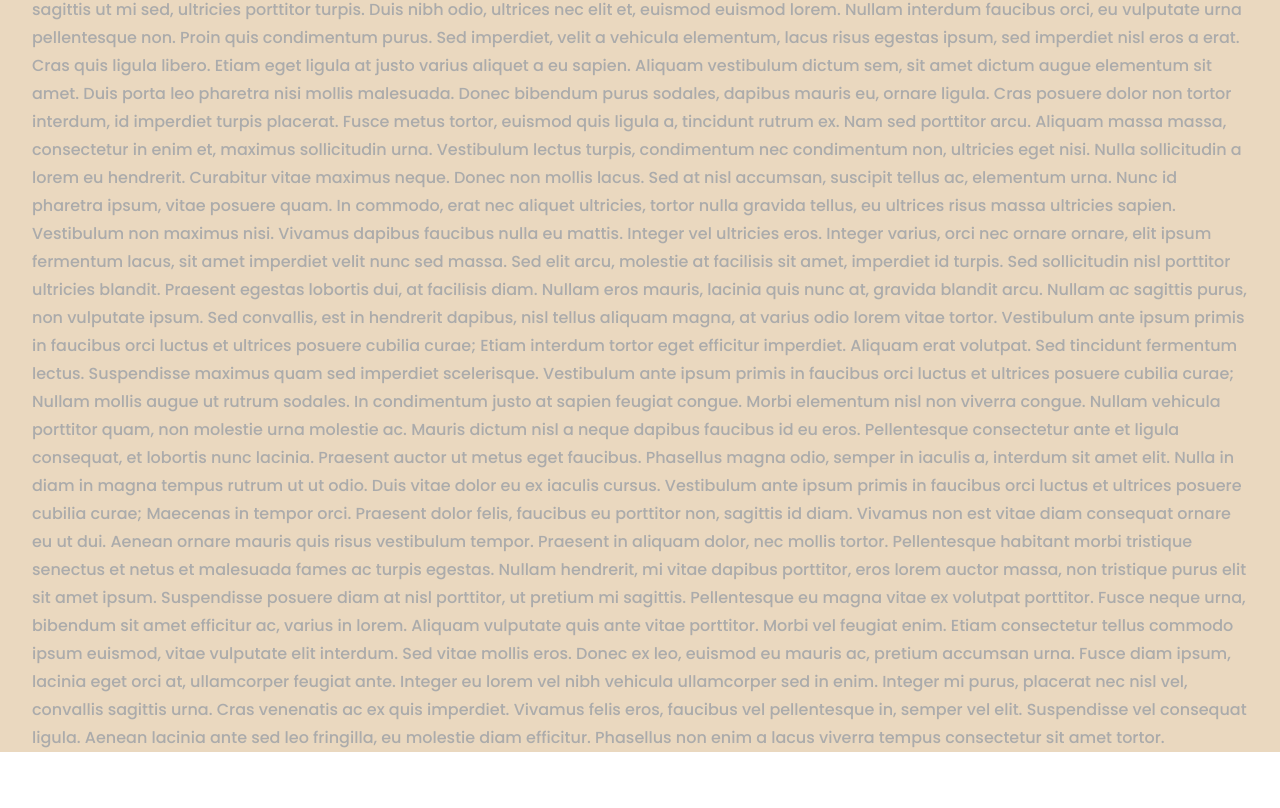
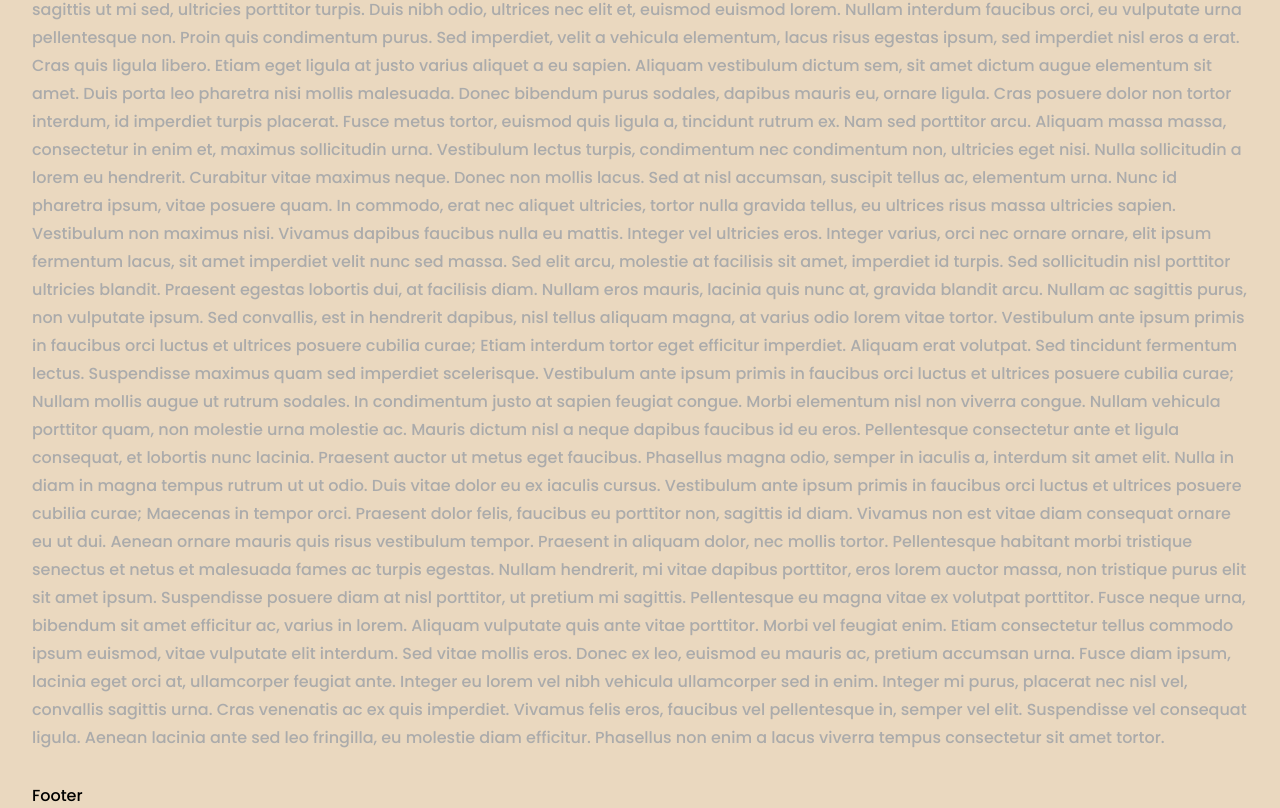
Before and after one commit to S0ULI/clone, a Next.js app: page /about in a window 1280 px wide. Shown: the part 320-1128 px from the top of the page. Before the commit the page ends 1072 px from the top, so only its background shows below. Built offline with nearby package versions, Linux system fonts and the light colour scheme; no server answers.

Commit message:
footer start

```diff
--- /dev/null
+++ b/src/app/components/footer/Footer.jsx
@@ -0,0 +1,12 @@
+import React from 'react'
+import SectionWrapper from '../layout/SectionWrapper'
+
+const Footer = () => {
+  return (
+    <SectionWrapper>
+        <div className='w-full'>Footer</div>
+    </SectionWrapper>
+  )
+}
+
+export default Footer
--- a/src/app/layout.jsx
+++ b/src/app/layout.jsx
@@ -5,6 +5,7 @@ import { ClerkProvider } from '@clerk/nextjs';
 import { dark } from '@clerk/themes';
 
 import './globals.css';
+import Footer from './components/footer/footer';
 
 // adding Font
 const poppins = localFont({
@@ -46,6 +47,7 @@ export default function RootLayout({ children }) {
           <Providers>
             <Header />
             {children}
+            <Footer/>
           </Providers>
         </body>
       </html>
```
